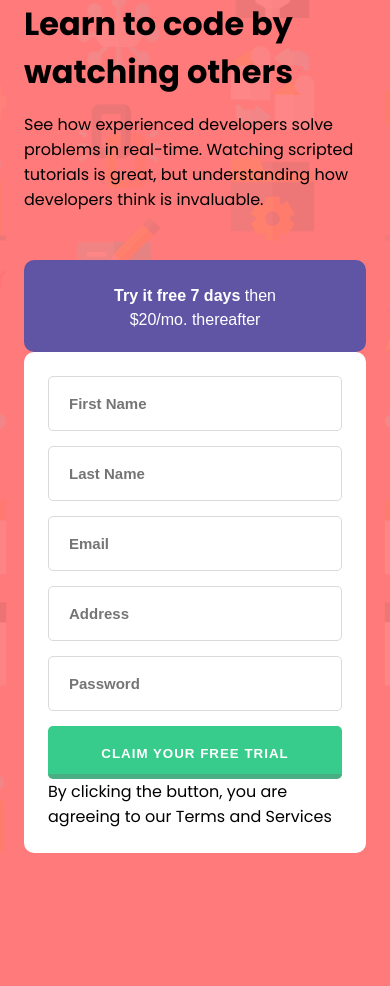
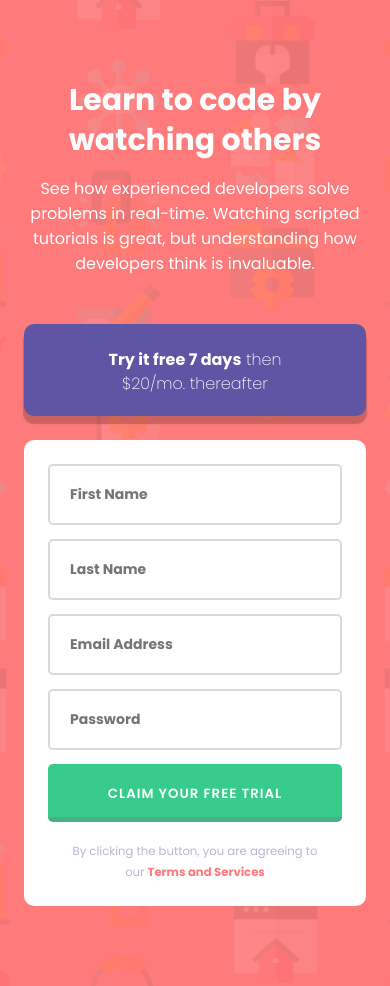
Before and after one commit to cjosue15/sign-up-form, a plain HTML site: page index.html in a window 390 px wide. Before the commit the page ends 853 px from the top, so only its background shows below. Drawn offline with Linux system fonts and the light colour scheme.

Commit message:
Mobile design ok

```diff
--- a/index.html
+++ b/index.html
@@ -36,10 +36,7 @@
                             <input type="text" placeholder="Last Name" />
                         </div>
                         <div class="form-control">
-                            <input type="text" placeholder="Email" />
-                        </div>
-                        <div class="form-control">
-                            <input type="text" placeholder="Address" />
+                            <input type="email" placeholder="Email Address" />
                         </div>
                         <div class="form-control">
                             <input type="password" placeholder="Password" name="Password" id="password" />
@@ -47,7 +44,7 @@
 
                         <button class="submit-form">Claim your free trial</button>
                         <div class="copy">
-                            <span>By clicking the button, you are agreeing to our Terms and Services</span>
+                            <small>By clicking the button, you are agreeing to our <a>Terms and Services</a></small>
                         </div>
                     </form>
                 </div>
--- a/style.css
+++ b/style.css
@@ -8,11 +8,13 @@
 
 html {
     box-sizing: border-box;
+    font-family: 'Poppins', sans-serif;
 }
 *,
 *:before,
 *:after {
     box-sizing: inherit;
+    font-family: 'Poppins', sans-serif;
 }
 
 body {
@@ -32,6 +34,10 @@ h1 {
     margin: 0;
 }
 
+a {
+    text-decoration: none;
+}
+
 .container {
     width: 100%;
     max-width: 1400px;
@@ -43,6 +49,21 @@ h1 {
     display: grid;
     grid-template-columns: 1fr;
     gap: 2em;
+    padding: 5em 0;
+}
+
+.info {
+    text-align: center;
+    color: #fff;
+}
+
+.info h1 {
+    font-size: 30px;
+    line-height: 40px;
+}
+
+.info p {
+    font-weight: 400;
 }
 
 form {
@@ -52,14 +73,13 @@ form {
 }
 
 form input {
-    /* border: 1px solid var(--grayish-blue); */
     padding: 18px 20px;
-    font-size: 15px;
-    border: 1px solid #dadada;
+    font-size: 14px;
+    border: 2px solid #dadada;
     margin-bottom: 1em;
     border-radius: 5px;
     width: 100%;
-    font-weight: 600;
+    font-weight: 700;
 }
 
 input:focus {
@@ -89,12 +109,27 @@ input:focus {
     border-radius: 10px;
     font-size: 16px;
     line-height: 24px;
+    margin-bottom: 1.5em;
+    box-shadow: 0px 7px 1px 1px rgba(0, 0, 0, 0.2);
 }
 
 .btn-free span {
-    width: 170px;
+    width: 180px;
     display: inline-block;
     font-weight: 200;
+}
+
+.copy {
+    text-align: center;
+    font-size: 14px;
+    color: var(--grayish-blue);
+    padding: 0 1.5em;
+    margin-top: 1.25em;
+}
+
+.copy a {
+    color: var(--red);
+    font-weight: 700;
 }
 
 button:outline {
```
